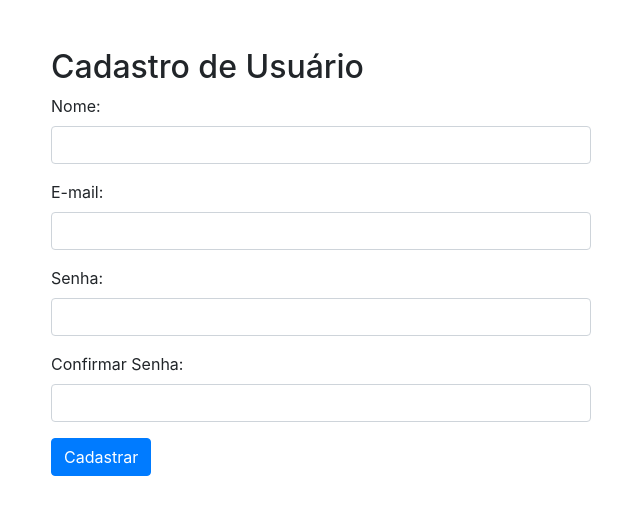
After one commit to marcelitos1v9/noticiario, a PHP site: page /views/cadastro.php in a window 1280 px wide. The commit adds this page. Shown: the top 515 px of the page, without its empty margins (319-959 px from the left). Run offline with PHP 8.4, Linux system fonts and the light colour scheme.

Commit message:
Changes to be committed: 	new file:   controllers/cadastrar_user.php 	new file:   controllers/logout.php 	new file:   controllers/ver_login.php 	modified:   index.php 	new file:   views/cadastro.php 	new file:   views/login.php 	modified:   views/page.php

```diff
--- /dev/null
+++ b/views/cadastro.php
@@ -0,0 +1,42 @@
+<?php include("./blades/header.php"); ?>
+<body>
+
+    <div class="container my-5">
+
+        <div class="row justify-content-center">
+            <div class="col-md-6">
+
+                <h2>Cadastro de Usuário</h2>
+
+                <form action="../controllers/cadastrar_user.php" method="post">
+
+                    <div class="form-group">
+                        <label for="nome">Nome:</label>
+                        <input type="text" class="form-control" id="nome" name="nome" required>
+                    </div>
+
+                    <div class="form-group">
+                        <label for="email">E-mail:</label>
+                        <input type="email" class="form-control" id="email" name="email" required>
+                    </div>
+
+                    <div class="form-group">
+                        <label for="senha">Senha:</label>
+                        <input type="password" class="form-control" id="senha" name="senha" required>
+                    </div>
+
+                    <div class="form-group">
+                        <label for="confirmaSenha">Confirmar Senha:</label>
+                        <input type="password" class="form-control" id="confirmaSenha" name="confirmaSenha" required>
+                    </div>
+
+                    <button type="submit" class="btn btn-primary">Cadastrar</button>
+
+                </form>
+
+            </div>
+        </div>
+
+    </div>
+    </body>
+<?php include("./blades/footer.php"); ?>
```
Also changed, not shown: controllers/cadastrar_user.php (added, +38 -0 lines), index.php (+11 -5 lines), views/login.php (added, +29 -0 lines), views/page.php (+27 -8 lines), controllers/logout.php (added), controllers/ver_login.php (added).
